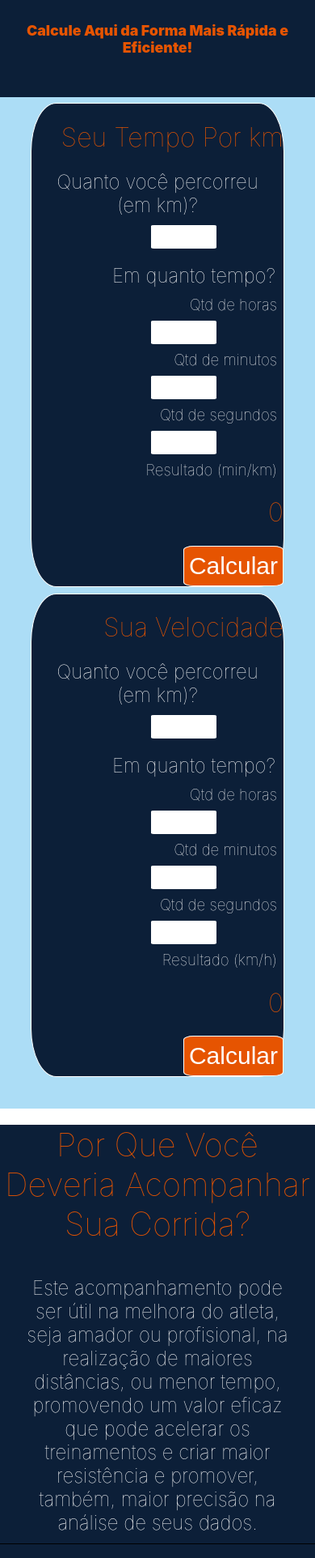
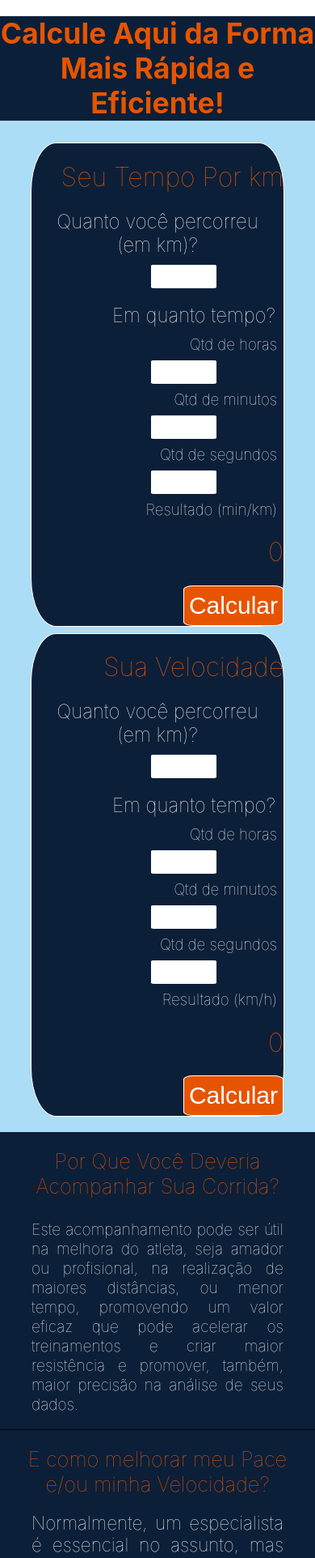
Before and after one commit to sergioneto12/Pace_Calculator, a React (Create React App) app: page / in a window 390 px wide. Shown: the top 1924 px of the page at 81% size. Built offline with nearby package versions, Linux system fonts and the light colour scheme.

Commit message:
january 27 commit - bugs fix

```diff
--- a/src/App.css
+++ b/src/App.css
@@ -13,7 +13,7 @@
 
   .Main-header {
     background-color: #0c1f38;
-    height: 15%;
+    height: 10%;
     display: flex;
     flex-direction: column;
     align-items: center;
@@ -24,7 +24,7 @@
   }
 
   .Main-header Title {
-    font-size: 100%;
+    font-size: 90%;
     text-align: center;
   }
 
@@ -103,11 +103,12 @@
     background-position-x: 65%;
     background-size: auto;
     padding-bottom: 10%;
+
   }
 
   .Main-header {
     background-color: #0c1f38;
-    height: 200%;
+    height: 100%;
     width: 100%;
 
     flex-direction: column;
@@ -115,12 +116,7 @@
     justify-content: center;
     font-size: calc(10px + 2vmin);
     color: #e65401;
-    padding: 1% 0%;
-  }
-
-  .Main-header h1 {
-    font-size: 100%;
-    font-weight: 200%;
+    margin: -1% 0;
 
   }
 
@@ -128,12 +124,15 @@
     display: block;
     text-align: center;
     width: 100%;
+    margin-top: 8%;
+
   }
 
   .text {
     background-color: #0c1f38;
     text-align: center;
-    margin-top: -10%;
+    margin-top: -5%;
+    padding-top: .1%;
   }
 
   .paragraph {
@@ -145,102 +144,16 @@
   .paragraph h1 {
 
     color: #e65401;
-    font-size: 250%;
-    margin-top: 3%;
+    font-size: 160%;
+    margin-top: 5%;
     font-weight: 100;
   }
 
   .paragraph h3 {
-    font-weight: 100;
-    font-size: 150%;
-    margin: 3% 7%;
-    color: white;
-  }
-
-  .paragraph-2 {
-    background-color: #0c1f38;
-    text-align: center;
-  }
-
-  .paragraph-2 h1 {
-    color: #e65401;
-    font-weight: 100;
-    font-size: 250%;
-    margin-top: 3%;
-  }
-
-  .paragraph-2 h3 {
     text-align: justify;
     font-weight: 100;
-    font-size: 150%;
-    margin: 3% 7%;
-    color: white;
-  }
-
-}
-
-@media (max-width: 600px) {
-  .Main {
-    text-align: center;
-    width: 100%;
-    background-image: url('./Images/RunBGC.jpg');
-    background-repeat: no-repeat;
-    background-position-x: 65%;
-    background-size: auto;
-    padding-bottom: 10%;
-  }
-
-  .Main-header {
-    background-color: #0c1f38;
-    height: 100px;
-    width: 100%;
-
-    flex-direction: column;
-    align-items: center;
-    justify-content: center;
-    font-size: calc(10px + 2vmin);
-    color: #e65401;
-    margin-top: -8%;
-    padding-top: 12%;
-  }
-
-  .Main-header h1 {
-    font-size: 900;
-    font-weight: 900;
-    margin-top: 3%;
-  }
-
-  .calculator {
-    display: block;
-    text-align: center;
-    width: 100%;
-
-  }
-
-  .text {
-    background-color: #0c1f38;
-    text-align: center;
-    margin-top: -10%;
-  }
-
-  .paragraph {
-    background-color: #0c1f38;
-    text-align: center;
-    border-bottom: 1px solid;
-  }
-
-  .paragraph h1 {
-
-    color: #e65401;
-    font-size: 250%;
-    margin-top: 15%;
-    font-weight: 100;
-  }
-
-  .paragraph h3 {
-    font-weight: 100;
-    font-size: 150%;
-    margin: 3% 7%;
+    font-size: 120%;
+    margin: 5% 10%;
     color: white;
   }
 
@@ -252,16 +165,16 @@
 
   .paragraph-2 h1 {
     color: #e65401;
+    font-size: 160%;
+    margin: 5%;
     font-weight: 100;
-    font-size: 250%;
-    margin-top: 5%;
   }
 
-  .paragraph-2 h3 {
+  .paragraph-2 p {
     text-align: justify;
     font-weight: 100;
-    font-size: 150%;
-    margin: 0;
+    font-size: 120%;
+    margin: 5% 10%;
     color: white;
   }
 
```
Also changed, not shown: 1 other file (tests, documents, lock files or other folders).
